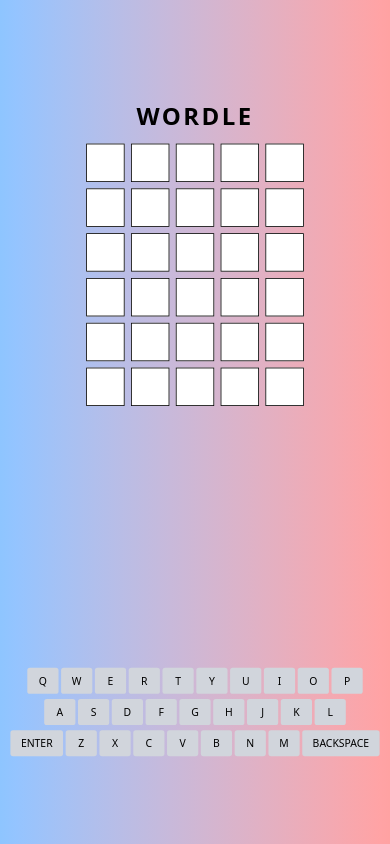
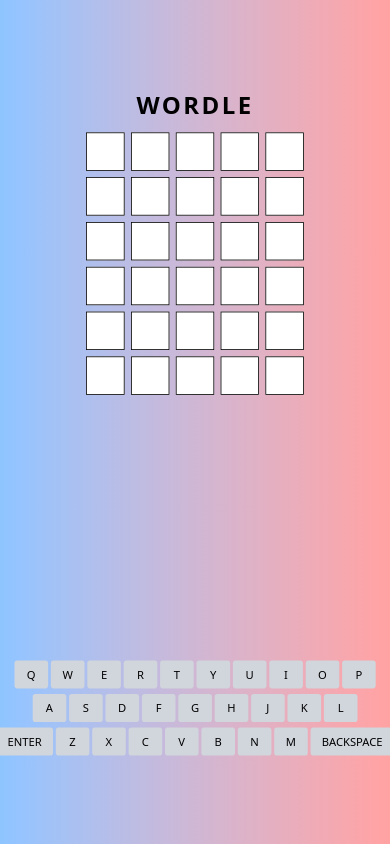
Before and after one commit to BrillNash/react-wordle, a React (Vite) app: page / in a window 390 px wide. Built offline with nearby package versions, Linux system fonts and the light colour scheme.

Commit message:
Fix responsive design

```diff
--- a/src/App.tsx
+++ b/src/App.tsx
@@ -92,8 +92,8 @@ function App() {
 
   return (
     <>
-      <main className='flex flex-col justify-between p-16 h-screen bg-linear-to-r from-blue-300 to-red-300'>
-        <section className='flex flex-col gap-4 items-center scale-80 sm:scale-100'>
+      <main className='relative flex flex-col justify-between p-2 sm:p-16 h-screen bg-linear-to-r from-blue-300 to-red-300'>
+        <section className='flex flex-col flex-1 gap-4 items-center scale-80 sm:scale-100'>
           <h1 className='font-bold text-3xl tracking-widest'>WORDLE</h1>
           <div className='flex flex-col gap-2'>
             {
@@ -144,7 +144,7 @@ function App() {
             </>
           }
         </section>
-        <section className='scale-65 sm:scale-100'>
+        <section className='absolute bottom-0 left-1/2 -translate-x-1/2 -translate-y-1/2 scale-70 sm:scale-100'>
           { <Keys keyGroup={keys} letterStatusMap={letterStatusMap} onKeyPress={handleKeyPress}/> }
         </section>
       </main>
```
